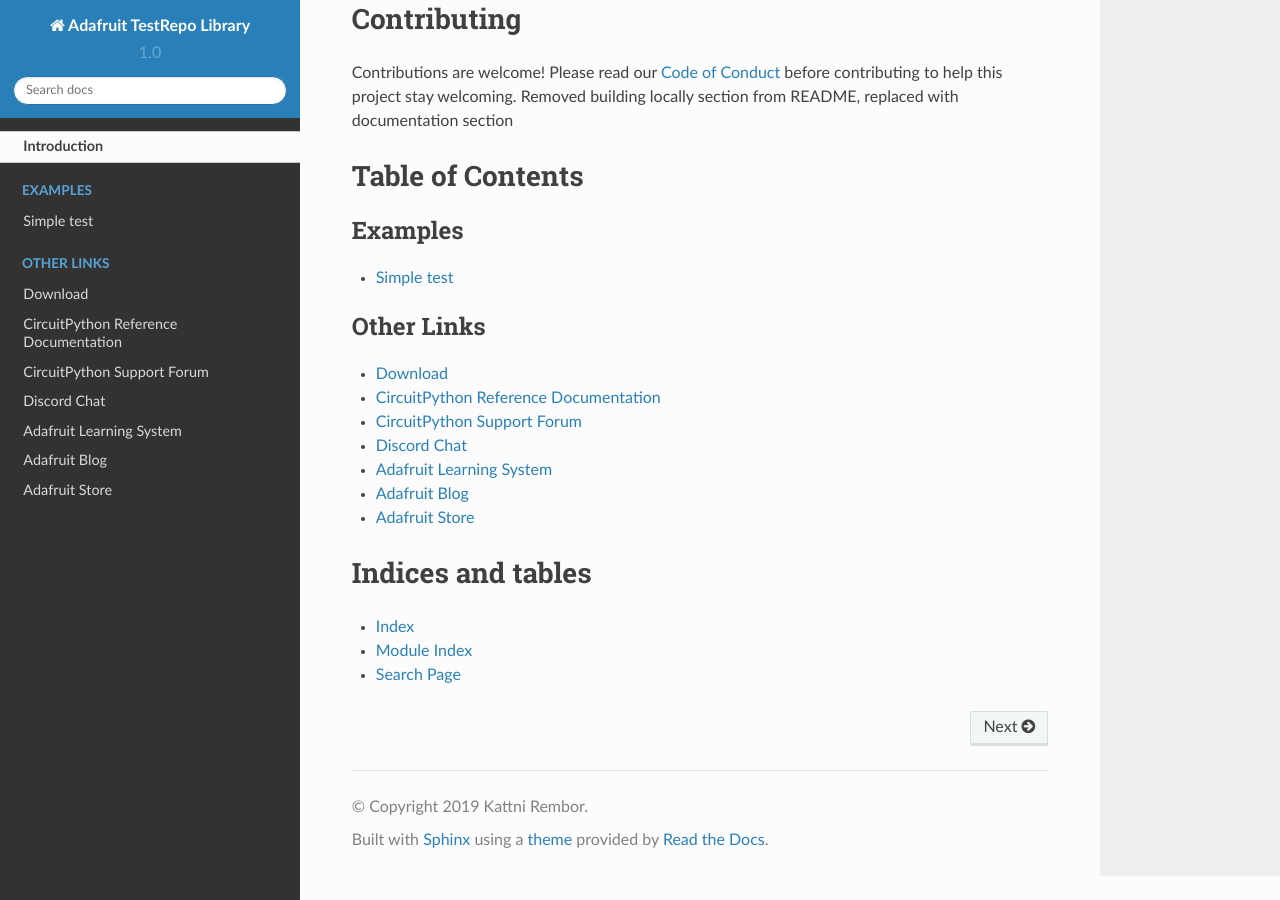
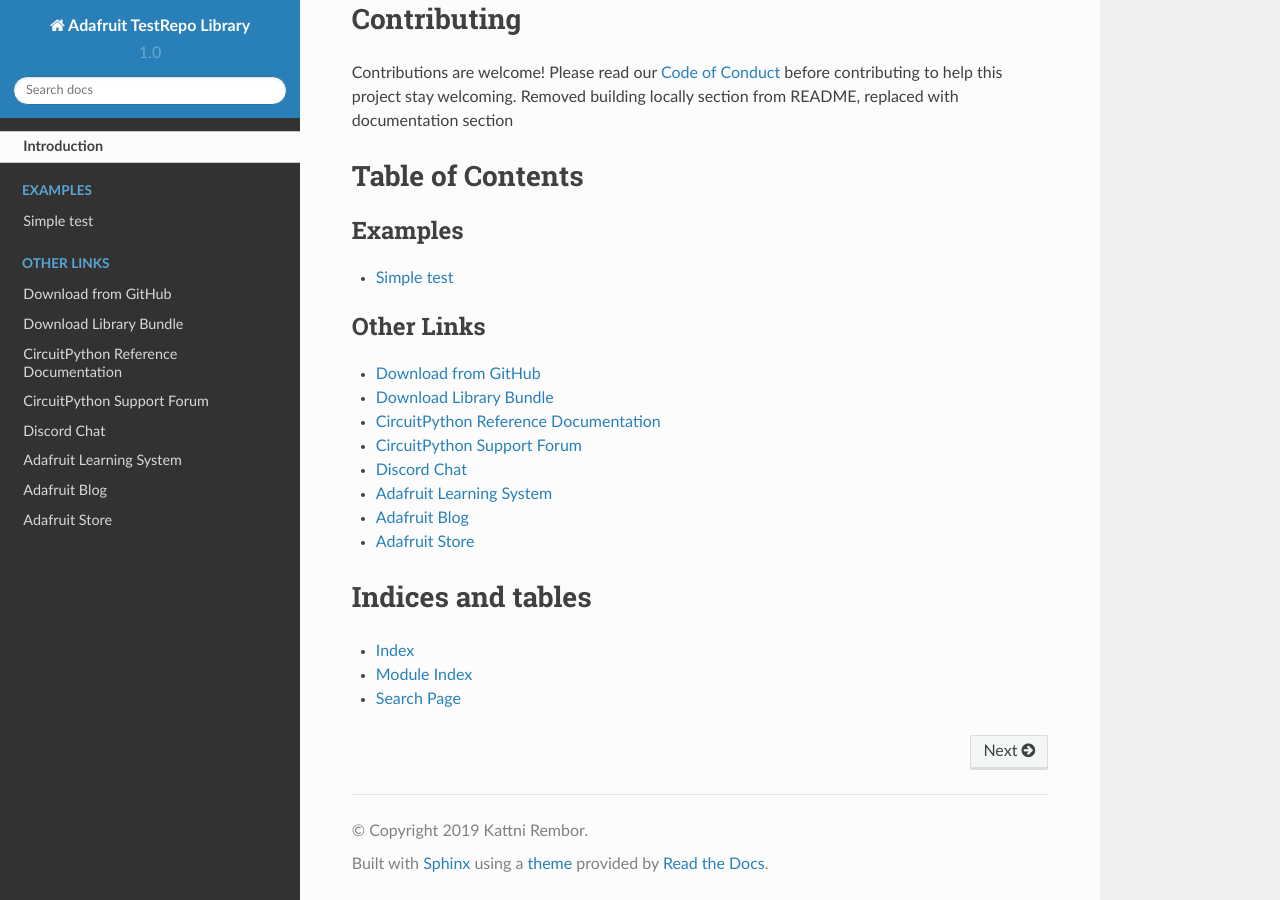
Before and after one commit to tekktrik/Adafruit_CircuitPython_TestRepo, a Sphinx documentation site: the page built from docs/index.rst, in a window 1280 px wide and 900 px high, scrolled down 699 px. Built offline with Sphinx 7.4.7 and the Read the Docs theme 2.0.0, drawn with Linux system fonts in a browser that asks for light colours.

Commit message:
Added cp.org link to index.rst

```diff
--- a/docs/index.rst
+++ b/docs/index.rst
@@ -29,7 +29,8 @@
 .. toctree::
     :caption: Other Links
 
-    Download <https://github.com/adafruit/Adafruit_CircuitPython_TestRepo/releases/latest>
+    Download from GitHub <https://github.com/adafruit/Adafruit_CircuitPython_TestRepo/releases/latest>
+    Download Library Bundle <https://circuitpython.org/libraries>
     CircuitPython Reference Documentation <https://docs.circuitpython.org>
     CircuitPython Support Forum <https://forums.adafruit.com/viewforum.php?f=60>
     Discord Chat <https://adafru.it/discord>
```
